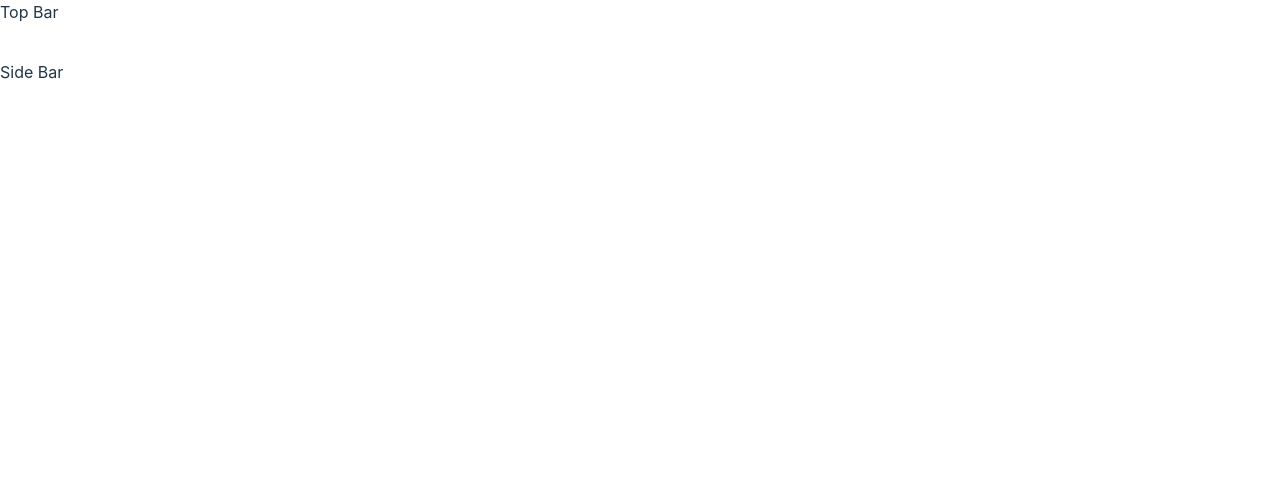
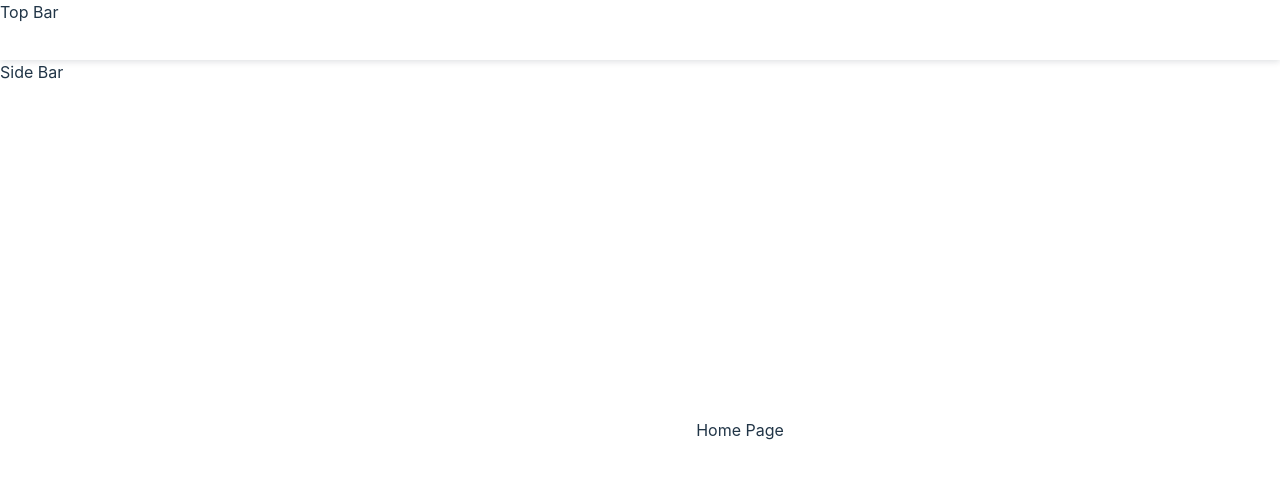
Before and after one commit to Sayanhalder28/workspace, a React (Vite) app: page / in a window 1280 px wide. Shown: the top 478 px of the page. Built offline with nearby package versions, Linux system fonts and the light colour scheme.

Commit message:
Sandbox snapshot commit

```diff
--- a/src/index.css
+++ b/src/index.css
@@ -5,7 +5,7 @@
 
   color-scheme: light dark;
   color: rgb(0, 0, 0);
-  background-color: #969696;
+  background-color: #F6F8FB;
 
   font-synthesis: none;
   text-rendering: optimizeLegibility;
--- a/src/layout/TopBar/styles.module.css
+++ b/src/layout/TopBar/styles.module.css
@@ -3,8 +3,10 @@
   height: 60px; /* that should be responsive later*/
   position: fixed;
   background-color: rgb(255, 255, 255);
+  box-shadow: 0 2px 6px 0 rgba(0, 21, 41, 0.12);
 }
 
 .container_fake {
   position: static !important;
+  box-shadow: none !important;
 }
--- a/src/pages/Home/styles.module.css
+++ b/src/pages/Home/styles.module.css
@@ -1,6 +1,7 @@
 .container {
   width: 100%;
-  height: 2000px;
+  height:  max-content;
+  min-height: 100%;
   display: flex;
   align-items: center;
   justify-content: center;
```
